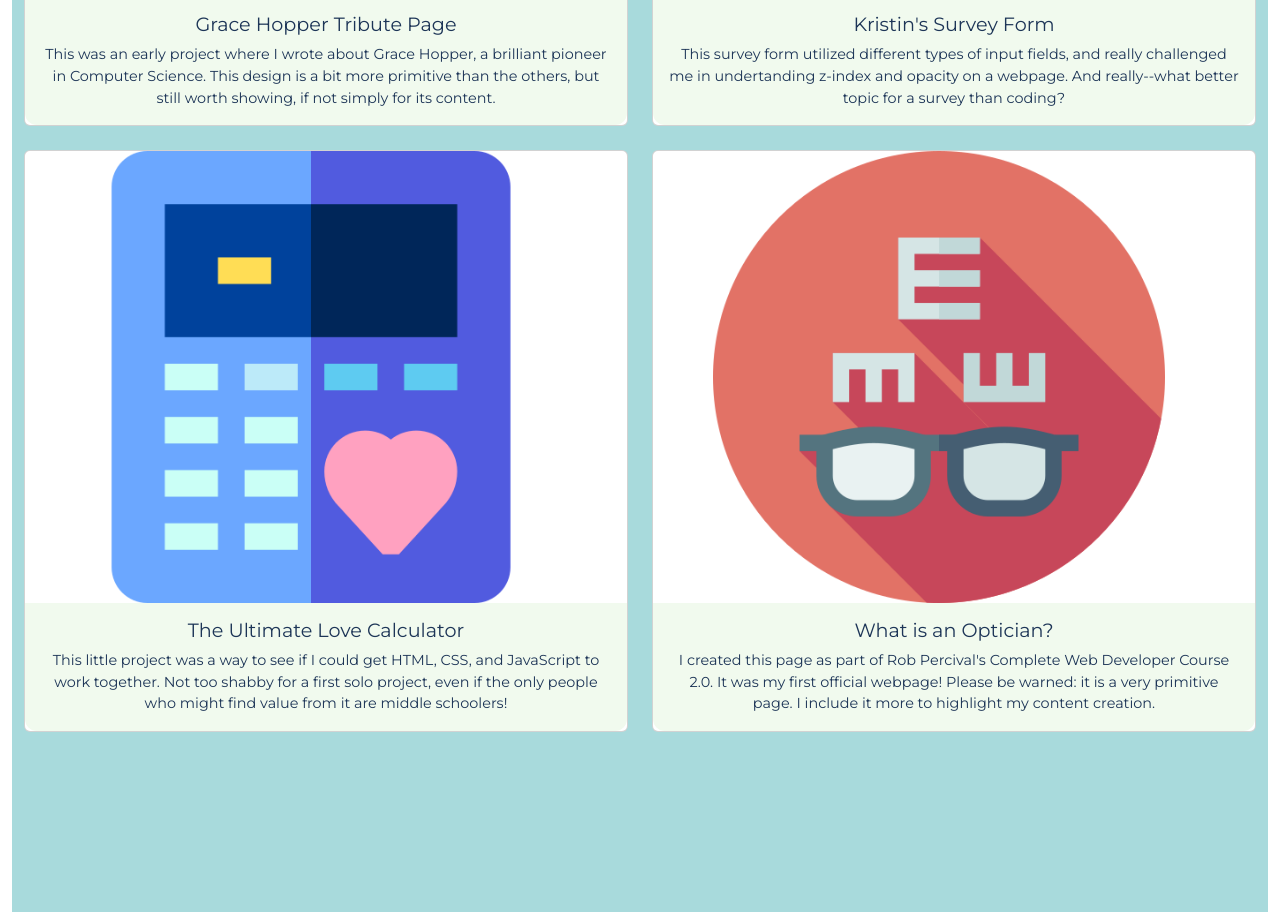
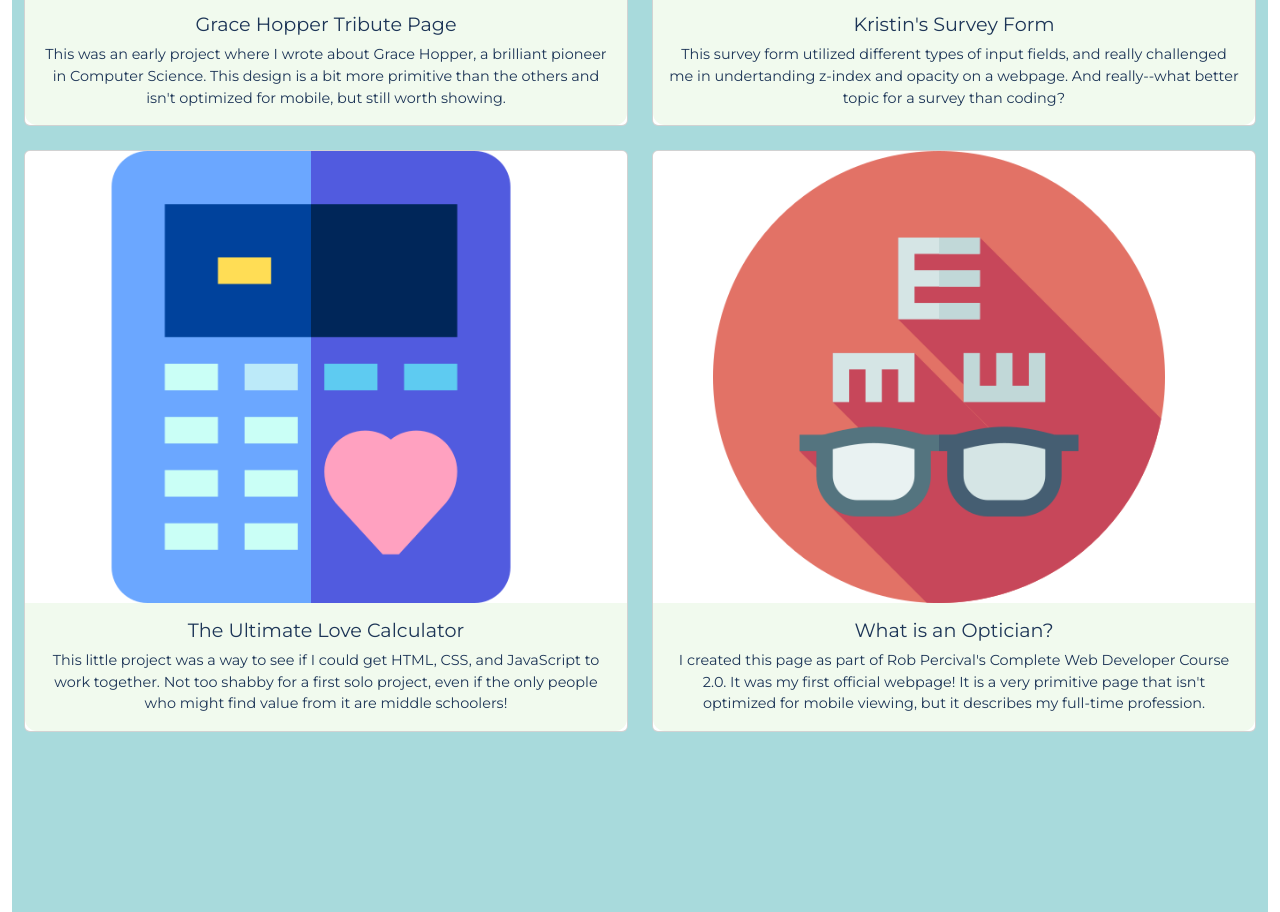
Before and after one commit to moreisee2020/personal-portfolio, a plain HTML site: page index.html in a window 1280 px wide. Shown: the part 1855-2767 px from the top of the page. Drawn offline with nearby package versions, Linux system fonts and the light colour scheme.

Commit message:
Minor changes to card text

```diff
--- a/index.html
+++ b/index.html
@@ -72,7 +72,7 @@
           </iframe>
           <div class="card-body">
             <h5 class="card-title">Grace Hopper Tribute Page</h5>
-           <p class="card-text">This was an early project where I wrote about Grace Hopper, a brilliant pioneer in Computer Science. This design is a bit more primitive than the others, but still worth showing, if not simply for its content.</p>
+           <p class="card-text">This was an early project where I wrote about Grace Hopper, a brilliant pioneer in Computer Science. This design is a bit more primitive than the others and isn't optimized for mobile, but still worth showing.</p>
           </div>
       </div>
     </div>
@@ -108,7 +108,7 @@
 
           <div class="card-body">
             <h5 class="card-title optician">What is an Optician?</h5>
-            <p class="card-text">I created this page as part of Rob Percival's Complete Web Developer Course 2.0. It was my first official webpage! Please be warned: it is a very primitive page. I include it more to highlight my content creation.</p>
+            <p class="card-text">I created this page as part of Rob Percival's Complete Web Developer Course 2.0. It was my first official webpage! It is a very primitive page that isn't optimized for mobile viewing, but it describes my full-time profession. </p>
           </div>
         </div>
       </div>
```
